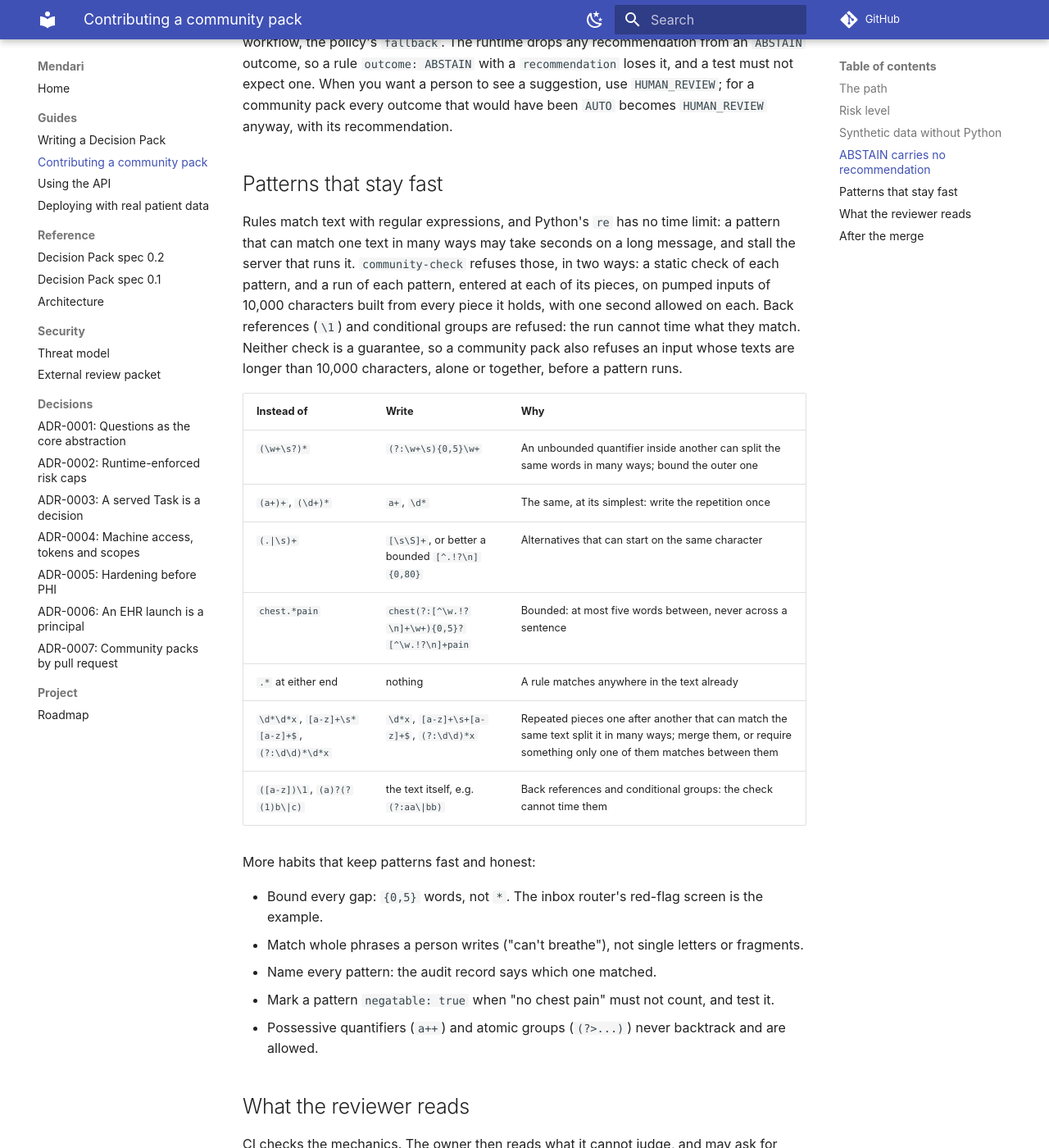
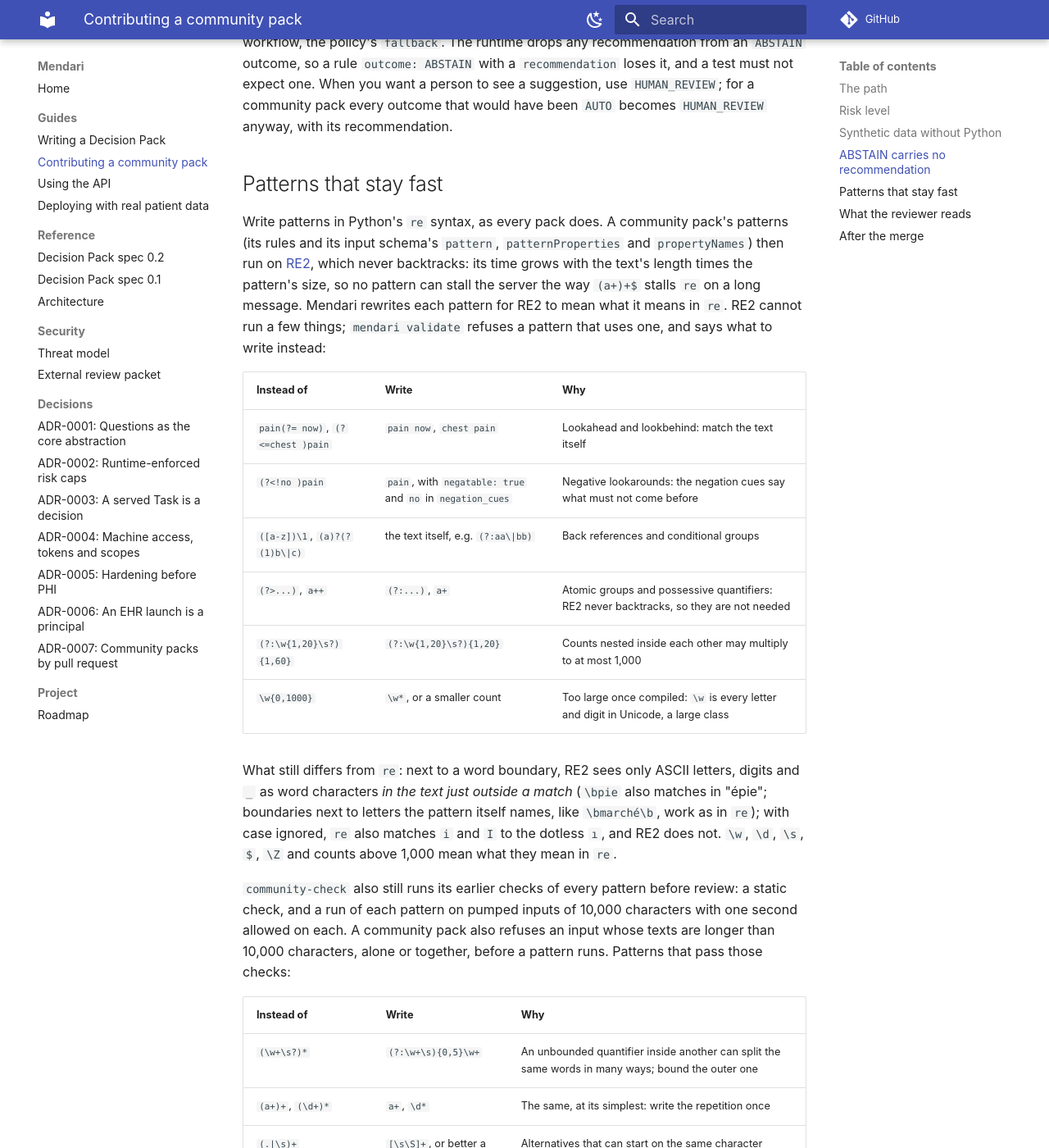
Before and after one commit to mendari-hq/mendari, an MkDocs documentation site: the page built from docs/guides/contributing-a-pack.md, in a window 1280 px wide and 1400 px high, scrolled down 4414 px. Shown: the whole window at 82% size. Built offline with MkDocs 1.6.1 and Material for MkDocs 9.7.7, drawn with Linux system fonts in a browser that asks for light colours; comment, search, counter and statistics services are not loaded.

Commit message:
Community packs: say their patterns run on RE2
The guide's "Patterns that stay fast" says what RE2 cannot run and what
to write instead, and what still differs from `re`; possessive
quantifiers and atomic groups are no longer "allowed". The spec,
SECURITY.md, README and threat model D8 say a community pack's patterns
run on RE2 and stay off in production until the settings that multiply
their work are capped (B11). tasks/todo.md marks stage 1 done and notes
the open cost: RE2's time is the text's length times the compiled size.

Co-Authored-By: Claude Opus 5.5 <noreply@anthropic.com>

```diff
--- a/docs/guides/contributing-a-pack.md
+++ b/docs/guides/contributing-a-pack.md
@@ -181,14 +181,33 @@ that would have been `AUTO` becomes `HUMAN_REVIEW` anyway, with its recommendati
 
 ## Patterns that stay fast
 
-Rules match text with regular expressions, and Python's `re` has no time limit: a pattern that
-can match one text in many ways may take seconds on a long message, and stall the server that
-runs it. `community-check` refuses those, in two ways: a static check of each pattern, and a run
-of each pattern, entered at each of its pieces, on pumped inputs of 10,000 characters built from
-every piece it holds, with one second allowed on each. Back references (`\1`) and conditional
-groups are refused: the run cannot time what they match. Neither check is a guarantee, so a
-community pack also refuses an input whose texts are longer than 10,000 characters, alone or
-together, before a pattern runs.
+Write patterns in Python's `re` syntax, as every pack does. A community pack's patterns (its
+rules and its input schema's `pattern`, `patternProperties` and `propertyNames`) then run on
+[RE2](https://github.com/google/re2/wiki/Syntax), which never backtracks: its time grows with
+the text's length times the pattern's size, so no pattern can stall the server the way
+`(a+)+$` stalls `re` on a long message. Mendari rewrites each pattern for RE2 to mean what it
+means in `re`. RE2 cannot run a few things; `mendari validate` refuses a pattern that uses
+one, and says what to write instead:
+
+| Instead of | Write | Why |
+|---|---|---|
+| `pain(?= now)`, `(?<=chest )pain` | `pain now`, `chest pain` | Lookahead and lookbehind: match the text itself |
+| `(?<!no )pain` | `pain`, with `negatable: true` and `no` in `negation_cues` | Negative lookarounds: the negation cues say what must not come before |
+| `([a-z])\1`, `(a)?(?(1)b\|c)` | the text itself, e.g. `(?:aa\|bb)` | Back references and conditional groups |
+| `(?>...)`, `a++` | `(?:...)`, `a+` | Atomic groups and possessive quantifiers: RE2 never backtracks, so they are not needed |
+| `(?:\w{1,20}\s?){1,60}` | `(?:\w{1,20}\s?){1,20}` | Counts nested inside each other may multiply to at most 1,000 |
+| `\w{0,1000}` | `\w*`, or a smaller count | Too large once compiled: `\w` is every letter and digit in Unicode, a large class |
+
+What still differs from `re`: next to a word boundary, RE2 sees only ASCII letters, digits
+and `_` as word characters *in the text just outside a match* (`\bpie` also matches in
+"épie"; boundaries next to letters the pattern itself names, like `\bmarché\b`, work as in
+`re`); with case ignored, `re` also matches `i` and `I` to the dotless `ı`, and RE2 does not.
+`\w`, `\d`, `\s`, `$`, `\Z` and counts above 1,000 mean what they mean in `re`.
+
+`community-check` also still runs its earlier checks of every pattern before review: a static
+check, and a run of each pattern on pumped inputs of 10,000 characters with one second allowed
+on each. A community pack also refuses an input whose texts are longer than 10,000 characters,
+alone or together, before a pattern runs. Patterns that pass those checks:
 
 | Instead of | Write | Why |
 |---|---|---|
@@ -198,7 +217,6 @@ together, before a pattern runs.
 | `chest.*pain` | `chest(?:[^\w.!?\n]+\w+){0,5}?[^\w.!?\n]+pain` | Bounded: at most five words between, never across a sentence |
 | `.*` at either end | nothing | A rule matches anywhere in the text already |
 | `\d*\d*x`, `[a-z]+\s*[a-z]+$`, `(?:\d\d)*\d*x` | `\d*x`, `[a-z]+\s+[a-z]+$`, `(?:\d\d)*x` | Repeated pieces one after another that can match the same text split it in many ways; merge them, or require something only one of them matches between them |
-| `([a-z])\1`, `(a)?(?(1)b\|c)` | the text itself, e.g. `(?:aa\|bb)` | Back references and conditional groups: the check cannot time them |
 
 More habits that keep patterns fast and honest:
 
@@ -206,7 +224,6 @@ More habits that keep patterns fast and honest:
 - Match whole phrases a person writes ("can't breathe"), not single letters or fragments.
 - Name every pattern: the audit record says which one matched.
 - Mark a pattern `negatable: true` when "no chest pain" must not count, and test it.
-- Possessive quantifiers (`a++`) and atomic groups (`(?>...)`) never backtrack and are allowed.
 
 ## What the reviewer reads
 
```
Also changed, not shown: README.md (+2 -1 lines), SECURITY.md (+10 -8 lines), docs/security/threat-model.md (+4 -4 lines), docs/spec/decision-pack-0.2.md (+5 -1 lines), tasks/todo.md (+6 -0 lines).
